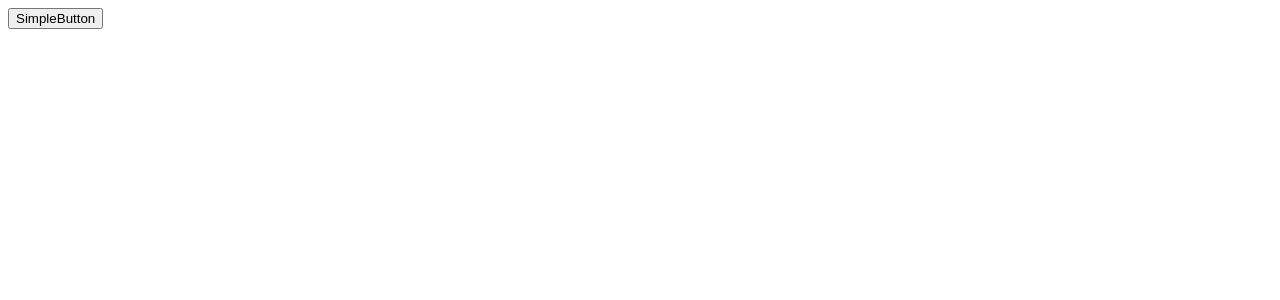
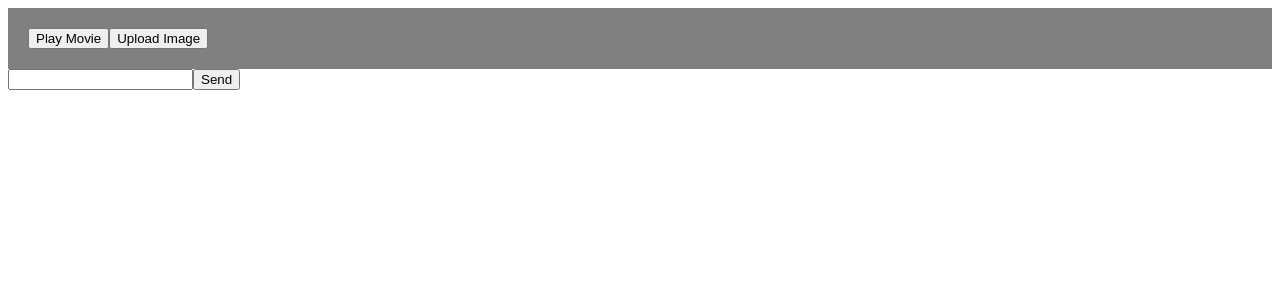
Before and after one commit to engr-mahmudul/React_Following_Documentation, a React (Vite) app in the folder adding-interactivity/: page / in a window 1280 px wide. Shown: the top 300 px of the page. Built offline with nearby package versions, Linux system fonts and the light colour scheme.

Commit message:
Event propagation and Event default halding

```diff
--- a/adding-interactivity/src/App.jsx
+++ b/adding-interactivity/src/App.jsx
@@ -1,9 +1,12 @@
-import SimpleButton from "./components/SimpleButton";
+import Toolbar from "./components/EventPropagation";
+import Signup from "./components/Form";
 
 export default function App() {
   return (
     <>
-      <SimpleButton />
+      {/* <SimpleButton /> */}
+      <Toolbar />
+      <Signup />
     </>
   );
 }
--- /dev/null
+++ b/adding-interactivity/src/components/EventPropagation.jsx
@@ -0,0 +1,21 @@
+export default function Toolbar() {
+  return (
+    <div
+      className="Toolbar"
+      style={{ padding: "20px", backgroundColor: "gray" }}
+      onClick={() => {
+        console.log("You clicked on the toolbar!");
+      }}
+    >
+      <button
+        onClick={(e) => {
+          e.stopPropagation();
+          console.log("Playing!");
+        }}
+      >
+        Play Movie
+      </button>
+      <button onClick={() => console.log("Uploading!")}>Upload Image</button>
+    </div>
+  );
+}
--- /dev/null
+++ b/adding-interactivity/src/components/Form.jsx
@@ -0,0 +1,13 @@
+export default function Signup() {
+  return (
+    <form
+      onSubmit={(e) => {
+        e.preventDefault();
+        console.log("Submitting!");
+      }}
+    >
+      <input />
+      <button>Send</button>
+    </form>
+  );
+}
```
